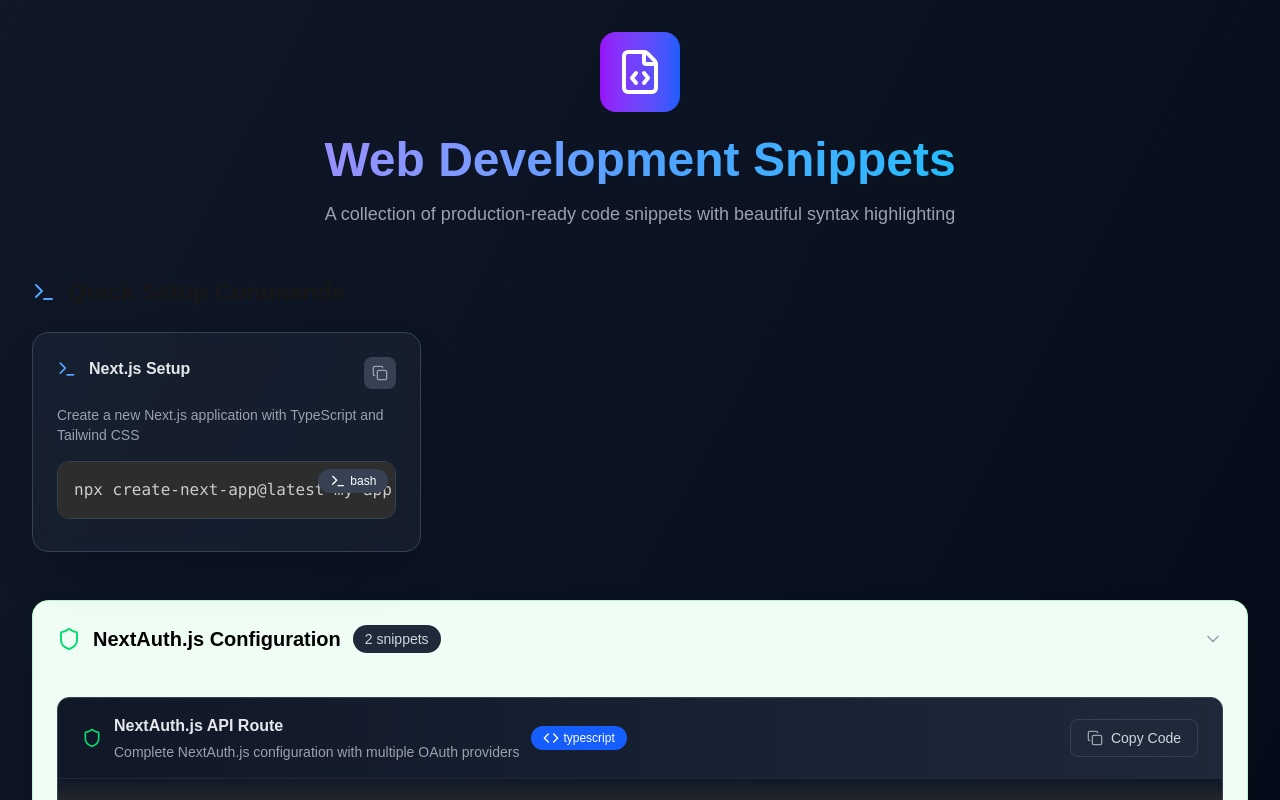
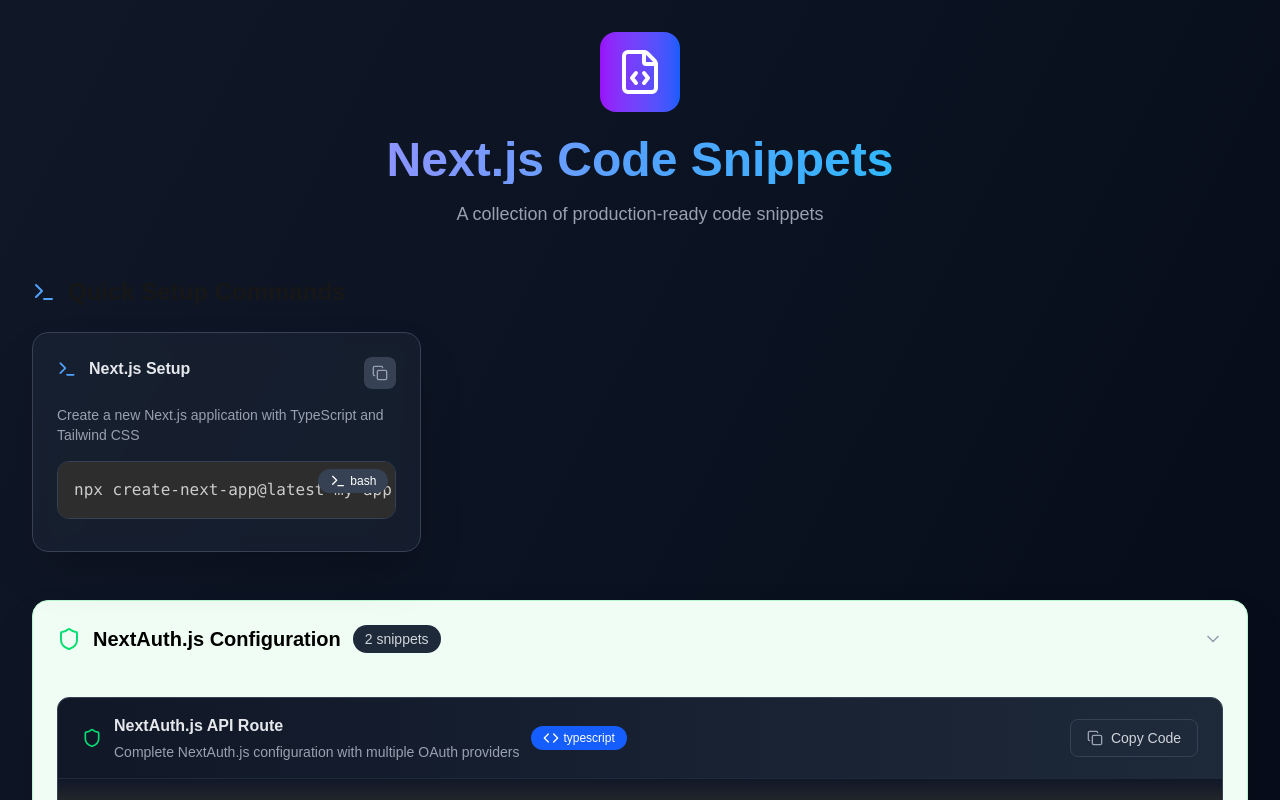
Before and after one commit to divyanshu-dugar/Web-Dev-Playground, a Next.js app: page / in a window 1280 px wide. Shown: the top 800 px of the page. Built offline with nearby package versions, Linux system fonts and the light colour scheme.

Commit message:
modifed header to display next.js

```diff
--- a/components/CodeSnippetDisplay.tsx
+++ b/components/CodeSnippetDisplay.tsx
@@ -515,10 +515,10 @@
             <FileCode className="w-12 h-12 text-white" />
           </div>
           <h1 className="text-4xl md:text-5xl font-bold bg-linear-to-r from-purple-400 via-blue-400 to-cyan-400 bg-clip-text text-transparent">
-            Web Development Snippets
+            Next.js Code Snippets
           </h1>
           <p className="text-gray-400 mt-4 text-lg max-w-3xl mx-auto">
-            A collection of production-ready code snippets with beautiful syntax highlighting
+            A collection of production-ready code snippets
           </p>
         </div>
 
```
